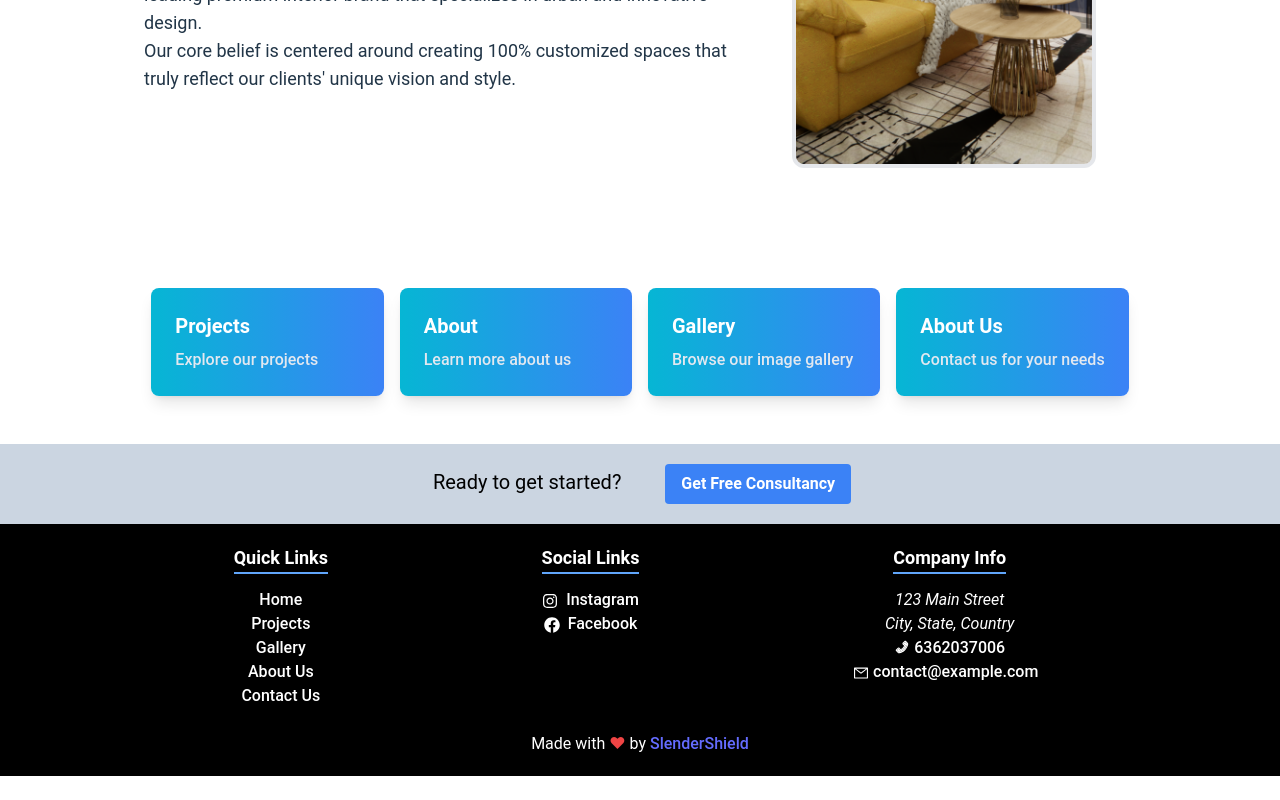
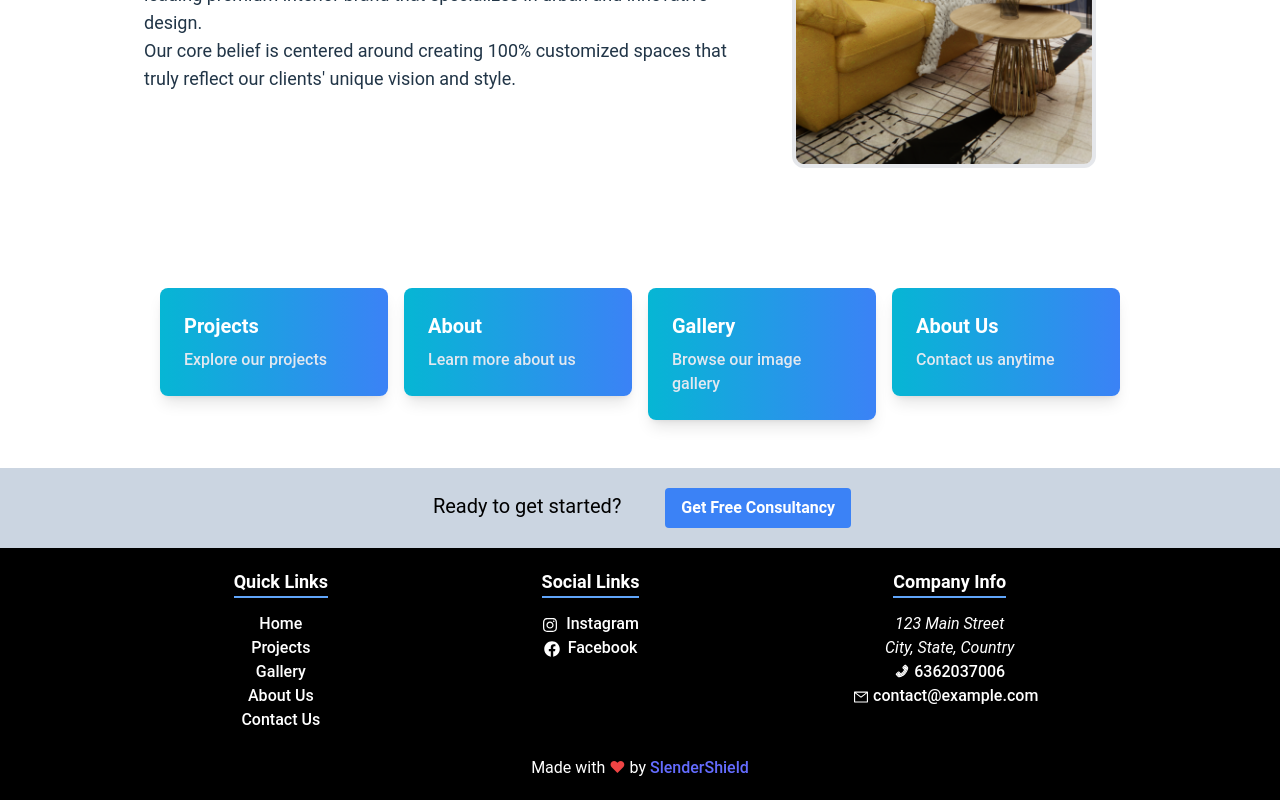
Before and after one commit to SlenderShield/EmzarDesign, a React (Vite) app: page / in a window 1280 px wide. Shown: the part 1207-2007 px from the top of the page. Before the commit the page ends 1983 px from the top, so only its background shows below. Built offline with nearby package versions, Linux system fonts and the light colour scheme.

Commit message:
design changes

```diff
--- a/src/components/NavigationCard.jsx
+++ b/src/components/NavigationCard.jsx
@@ -6,8 +6,8 @@ const NavigationMenu = () => {
     window.scrollTo({ top: 0, behavior: "instant" });
   };
   return (
-    <nav className="flex justify-center py-4">
-      <div className="grid grid-cols-1 sm:grid-cols-2  lg:grid-cols-4 gap-4">
+    <div className="flex justify-center py-4">
+      <div className="grid  grid-cols-1 sm:grid-cols-2  lg:grid-cols-4 gap-4 w-3/4 max-w-screen-xl mx-auto">
         <Link to="/projects" className="card-link" onClick={handleLinkClick}>
           <div className="card bg-gradient-to-r from-cyan-500 to-blue-500  rounded-lg shadow-lg p-6 transition duration-300 ease-in-out transform hover:-translate-y-2 aspect-auto">
             <h2 className="card-title text-xl font-semibold mb-2 text-white">
@@ -46,12 +46,12 @@ const NavigationMenu = () => {
               About Us
             </h2>
             <p className="card-description text-slate-200">
-              Contact us for your needs
+              Contact us anytime
             </p>
           </div>
         </Link>
       </div>
-    </nav>
+    </div>
   );
 };
 
```
